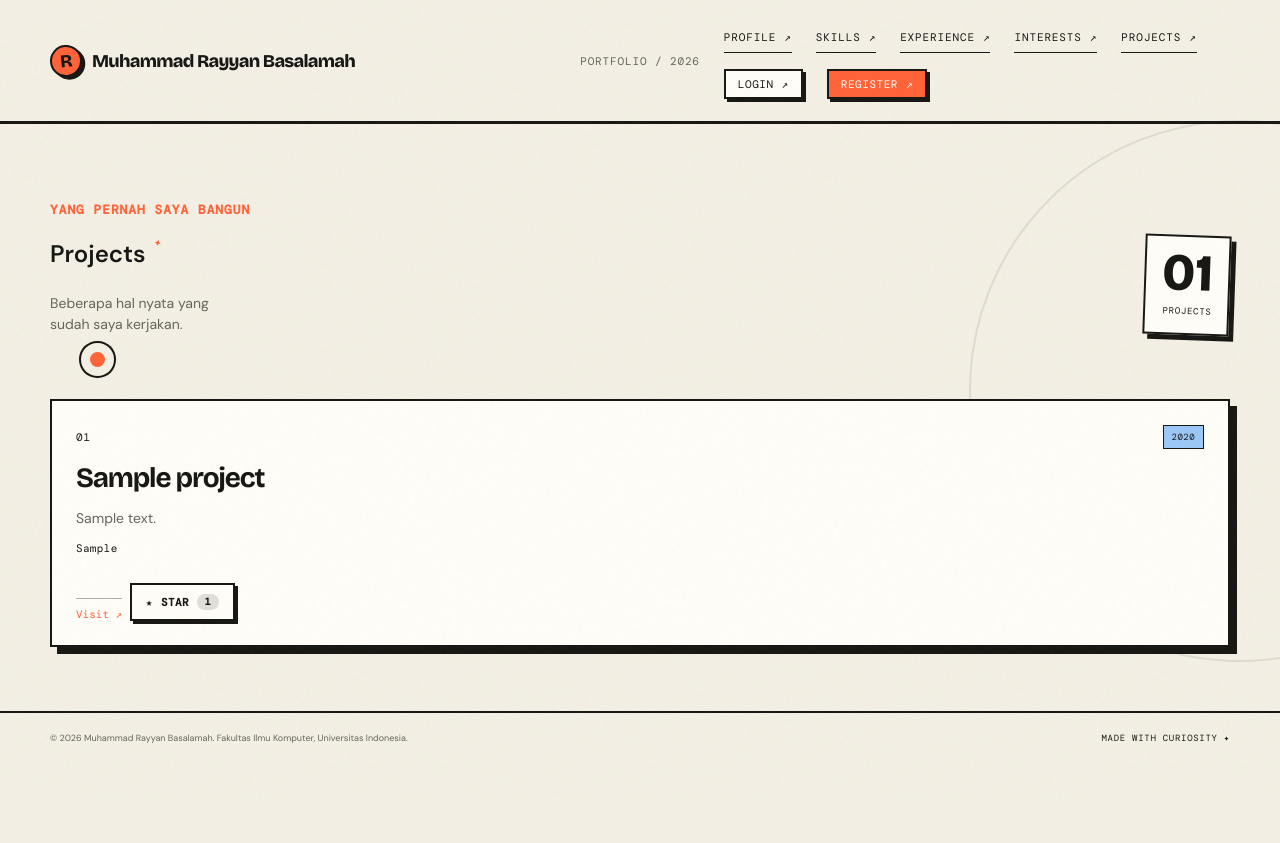
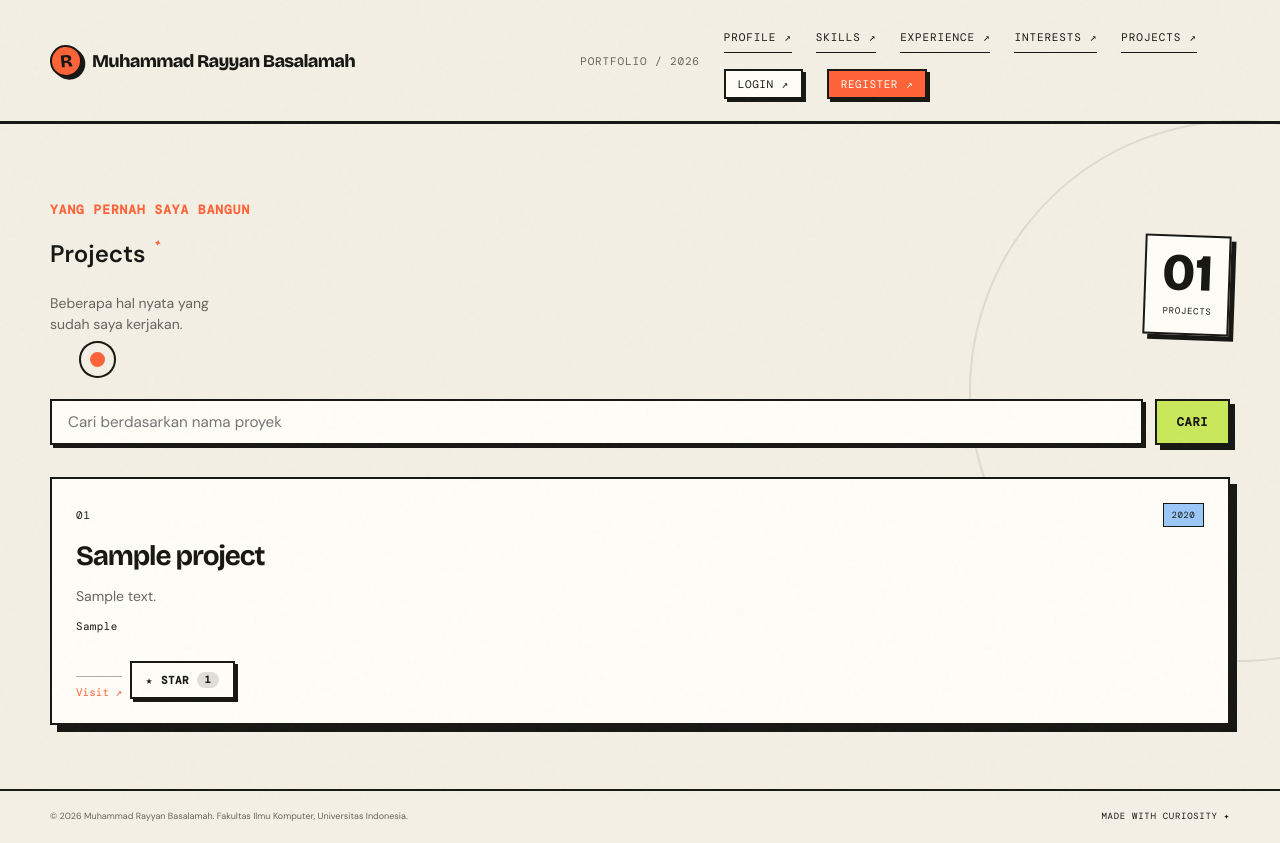
Before and after one commit to muhrayyan43/myportofolio, a Django app: page /project/ in a window 1280 px wide. Before the commit the page ends 743 px from the top, so only its background shows below. Run offline with Django 5.2, Linux system fonts and the light colour scheme; tables that the repository leaves empty hold one stand-in row (values such as "Sample post").

Commit message:
feat: render projects list via AJAX with loading/error/empty states

```diff
--- a/main/views.py
+++ b/main/views.py
@@ -168,7 +168,7 @@ def get_experience_xml(request):
 def show_project(request):
     context = {
         "name": AUTHOR_NAME,
-        "project_list": Project.objects.all(),
+        "title_query": request.GET.get("title", "").strip(),
     }
     return render(request, "project.html", context)
 
--- a/static/css/style.css
+++ b/static/css/style.css
@@ -1789,3 +1789,43 @@ body::after {
 .toast-success { border-left: 6px solid #22c55e; }
 .toast-error   { border-left: 6px solid #b42318; }
 .toast-normal  { border-left: 6px solid var(--orange); }
+
+
+/* ============================================================
+   AJAX PAGE STATES + SEARCH FORM
+   ============================================================ */
+
+/* Utility: hide entirely without collapsing surrounding flex/grid gap. */
+.hide {
+    display: none !important;
+}
+
+/* Search bar at the top of the projects list. */
+.project-search {
+    display: flex;
+    gap: 0.75rem;
+    margin: 1.5rem 0 2rem 0;
+    align-items: stretch;
+}
+
+.project-search__input {
+    flex: 1;
+    padding: 0.7rem 1rem;
+    border: var(--border);
+    background: var(--white);
+    font-family: var(--body);
+    font-size: 0.95rem;
+    color: var(--ink);
+    box-shadow: 3px 3px 0 var(--ink);
+    transition: transform 0.1s ease, box-shadow 0.1s ease;
+}
+
+.project-search__input:focus {
+    outline: none;
+    transform: translate(-2px, -2px);
+    box-shadow: 5px 5px 0 var(--ink);
+}
+
+.project-search .button {
+    flex-shrink: 0;
+}
--- a/templates/project.html
+++ b/templates/project.html
@@ -28,76 +28,174 @@
                 </div>
 
                 <div class="experience-count">
-                    <span class="count-number">
-                        {{ project_list|length|stringformat:"02d" }}
-                    </span>
+                    <span class="count-number" id="project-count">00</span>
 
                     <span class="count-label">PROJECTS</span>
                 </div>
             </div>
 
-            <div class="project-grid">
+            <form id="project-search-form" class="project-search">
+                <input type="search"
+                       id="search-input"
+                       name="title"
+                       value="{{ title_query }}"
+                       placeholder="Cari berdasarkan nama proyek"
+                       class="project-search__input"
+                       aria-label="Cari berdasarkan nama proyek">
+                <button type="submit" class="button">Cari</button>
+            </form>
 
-                {% for project in project_list %}
+            <!-- Loading state -->
+            <div id="loading" class="empty-state hide">
+                <p>Memuat projects...</p>
+            </div>
 
-                    <article class="project-card">
+            <!-- Error state -->
+            <div id="error" class="empty-state hide">
+                <p>Gagal memuat data projects. Silakan coba lagi.</p>
+            </div>
 
-                        <div class="project-card-top">
-                            <span class="experience-number">
-                                {{ forloop.counter|stringformat:"02d" }}
-                            </span>
+            <!-- Empty state -->
+            <div id="empty" class="empty-state hide">
+                <p>Belum ada proyek yang ditambahkan atau ditemukan.</p>
+            </div>
 
-                            <span class="project-year">{{ project.year }}</span>
-                        </div>
-
-                        <h2 class="project-title">{{ project.title }}</h2>
-
-                        <p class="project-description">{{ project.description }}</p>
-
-                        <p class="project-tech">{{ project.tech_stack }}</p>
-
-                        <div class="card-actions">
-                            {% if project.url %}
-                                <a href="{{ project.url }}"
-                                   class="project-link"
-                                   target="_blank"
-                                   rel="noopener noreferrer">
-                                    Visit <span>↗</span>
-                                </a>
-                            {% endif %}
-
-                            {% include "components/project_star.html" with project=project %}
-
-                            {% if can_edit %}
-                                <a href="{% url 'main:update_project' project.id %}"
-                                   class="button button-small">
-                                    Edit
-                                </a>
-                            {% endif %}
-
-                            {% if can_create_or_delete %}
-                                {% include "components/project_delete_modal.html" %}
-                            {% endif %}
-                        </div>
-
-                    </article>
-
-                {% empty %}
-
-                    <div class="empty-state project-empty-state">
-                        <span class="experience-doodle">✦</span>
-                        <h2>Belum ada project</h2>
-                        <p>
-                            Project yang sudah dikerjakan akan muncul
-                            di sini.
-                        </p>
-                    </div>
-
-                {% endfor %}
-
-            </div>
+            <!-- Project grid (filled by JavaScript) -->
+            <div id="grid" class="project-grid hide"></div>
 
         </div>
     </section>
 </main>
+
+<script>
+    const PROJECTS_ENDPOINT = "{% url 'main:get_project_json' %}";
+    const CAN_EDIT = "{{ can_edit|yesno:'true,false' }}" === "true";
+    const CAN_CREATE_OR_DELETE = "{{ can_create_or_delete|yesno:'true,false' }}" === "true";
+    const IS_AUTHENTICATED = "{{ user.is_authenticated|yesno:'true,false' }}" === "true";
+    const CSRF_TOKEN = "{{ csrf_token }}";
+
+
+    let projectsAbortController;
+
+    const loadingState = document.getElementById('loading');
+    const errorState = document.getElementById('error');
+    const emptyState = document.getElementById('empty');
+    const gridContainer = document.getElementById('grid');
+    const searchForm = document.getElementById('project-search-form');
+    const searchInput = document.getElementById('search-input');
+    const projectCount = document.getElementById('project-count');
+
+    function displayPageSection({ showLoading = false, showError = false, showEmpty = false, showGrid = false } = {}) {
+        loadingState.classList.toggle('hide', !showLoading);
+        errorState.classList.toggle('hide', !showError);
+        emptyState.classList.toggle('hide', !showEmpty);
+        gridContainer.classList.toggle('hide', !showGrid);
+    }
+
+    function buildProjectCardElement(item, index) {
+        const project = item.fields;
+        const projectId = item.pk;
+
+        const articleElement = document.createElement('article');
+        articleElement.className = 'project-card';
+        articleElement.dataset.projectId = projectId;
+
+        const numberText = String(index + 1).padStart(2, '0');
+
+        const urlHtml = project.url
+            ? `<a href="${project.url}" class="project-link" target="_blank" rel="noopener noreferrer">Visit <span>↗</span></a>`
+            : '';
+
+        const isStarredClass = project.is_starred ? " is-starred" : "";
+        const starText = project.is_starred ? "Unstar" : "Star";
+        const starTitle = project.star_count > 0
+            ? `Dibintangi oleh ${project.starred_by_names}`
+            : "Belum ada yang memberi bintang";
+
+        const starFormHtml = `
+            <form method="post" action="/project/${projectId}/star/" class="star-form">
+                <input type="hidden" name="csrfmiddlewaretoken" value="${CSRF_TOKEN}">
+                <button type="submit"
+                        class="button button-star${isStarredClass}"
+                        title="${starTitle}">
+                    <span aria-hidden="true">★</span>
+                    ${starText}
+                    <span class="star-count">${project.star_count}</span>
+                </button>
+            </form>
+        `;
+
+        const editHtml = CAN_EDIT
+            ? `<a href="/project/${projectId}/edit/" class="button button-small">Edit</a>`
+            : '';
+
+        const deleteHtml = CAN_CREATE_OR_DELETE
+            ? `<form method="post" action="/project/${projectId}/delete/" style="display:inline;"
+                     onsubmit="return confirm('Yakin ingin menghapus proyek ini?');">
+                    <input type="hidden" name="csrfmiddlewaretoken" value="${CSRF_TOKEN}">
+                    <button type="submit" class="button button-danger button-small">Hapus</button>
+                </form>`
+            : '';
+
+        articleElement.innerHTML = `
+            <div class="project-card-top">
+                <span class="experience-number">${numberText}</span>
+                <span class="project-year">${project.year}</span>
+            </div>
+            <h2 class="project-title">${project.title}</h2>
+            <p class="project-description">${project.description}</p>
+            <p class="project-tech">${project.tech_stack}</p>
+            <div class="card-actions">
+                ${urlHtml}
+                ${starFormHtml}
+                ${editHtml}
+                ${deleteHtml}
+            </div>
+        `;
+        return articleElement;
+    }
+
+    async function fetchProjects(searchQuery = "") {
+        if (projectsAbortController) projectsAbortController.abort();
+        projectsAbortController = new AbortController();
+
+        try {
+            displayPageSection({ showLoading: true });
+
+            const url = searchQuery
+                ? `${PROJECTS_ENDPOINT}?title=${encodeURIComponent(searchQuery)}`
+                : PROJECTS_ENDPOINT;
+
+            const response = await fetch(url, {
+                headers: { 'Accept': 'application/json' },
+                signal: projectsAbortController.signal,
+            });
+            if (!response.ok) throw new Error('Failed to fetch data');
+
+            const projectData = await response.json();
+            projectCount.textContent = String(projectData.length).padStart(2, '0');
+
+            if (projectData.length === 0) {
+                displayPageSection({ showEmpty: true });
+            } else {
+                gridContainer.innerHTML = '';
+                projectData.forEach((item, index) => {
+                    gridContainer.appendChild(buildProjectCardElement(item, index));
+                });
+                displayPageSection({ showGrid: true });
+            }
+        } catch (error) {
+            if (error.name === 'AbortError') return;
+            console.error('Error loading projects:', error);
+            displayPageSection({ showError: true });
+        }
+    }
+
+    searchForm.addEventListener('submit', function (e) {
+        e.preventDefault();
+        fetchProjects(searchInput.value.trim());
+    });
+
+    fetchProjects(searchInput.value.trim());
+</script>
 {% endblock content %}
```
